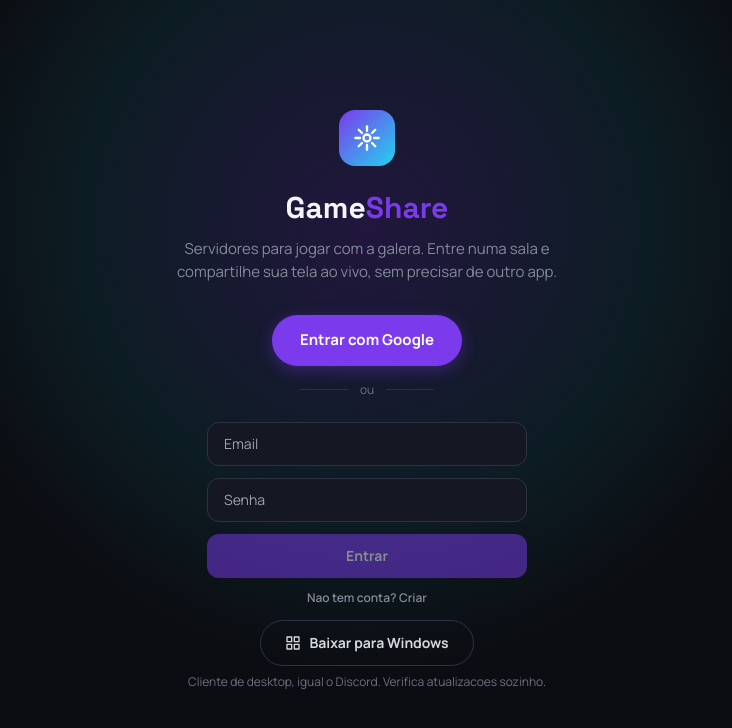
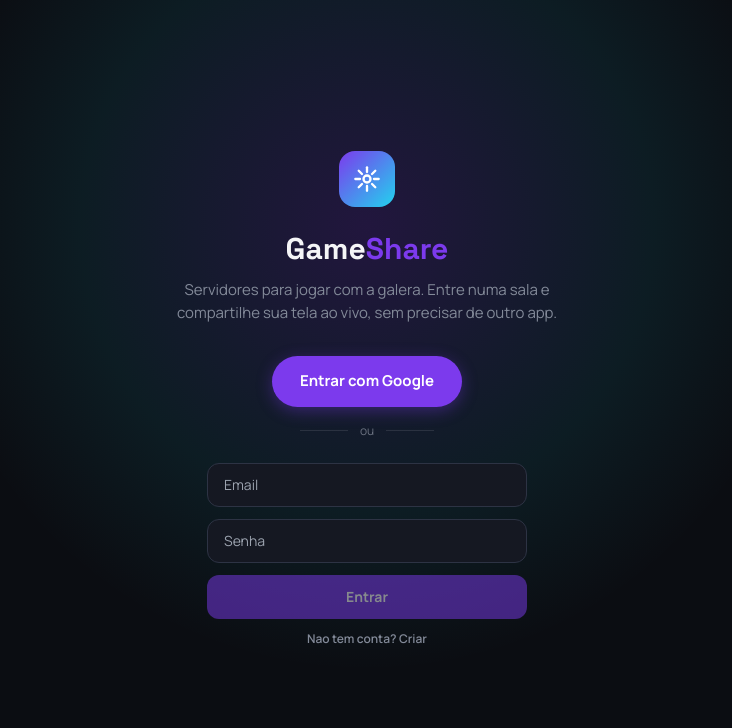
Before and after one commit to R1CKzo/gameshare-app, a Next.js app: page / in a window 1280 px wide. Shown: the top 728 px of the page, without its empty margins (273-1005 px from the left). Built offline with nearby package versions, Linux system fonts and the light colour scheme; no server answers.

Commit message:
Remove the Windows download link from the login/signup screen
That screen is already crowded with Google sign-in plus the new
email+password form; the download option lives in the in-app menu
for anyone who's already using the web version.

```diff
--- a/src/app/page.tsx
+++ b/src/app/page.tsx
@@ -82,17 +82,6 @@ function LandingPage({ callbackUrl, error }: { callbackUrl?: string; error?: str
         </div>
 
         <PasswordSignInForm callbackUrl={callbackUrl} />
-
-        <a
-          href="https://github.com/R1CKzo/gameshare-app/releases/latest/download/GameShare-Setup.exe"
-          className="mt-3 flex items-center gap-2 rounded-full border border-[#2d3344] px-6 py-3 text-sm font-bold text-[#d5d7dc] transition hover:border-primary hover:text-[#f5f5f7]"
-        >
-          <svg width="16" height="16" viewBox="0 0 24 24" fill="none" stroke="currentColor" strokeWidth="2" strokeLinecap="round" strokeLinejoin="round">
-            <path d="M3 3h7v7H3zM14 3h7v7h-7zM14 14h7v7h-7zM3 14h7v7H3z" />
-          </svg>
-          Baixar para Windows
-        </a>
-        <p className="mt-2 text-xs text-dim">Cliente de desktop, igual o Discord. Verifica atualizacoes sozinho.</p>
       </div>
     </div>
   );
```
